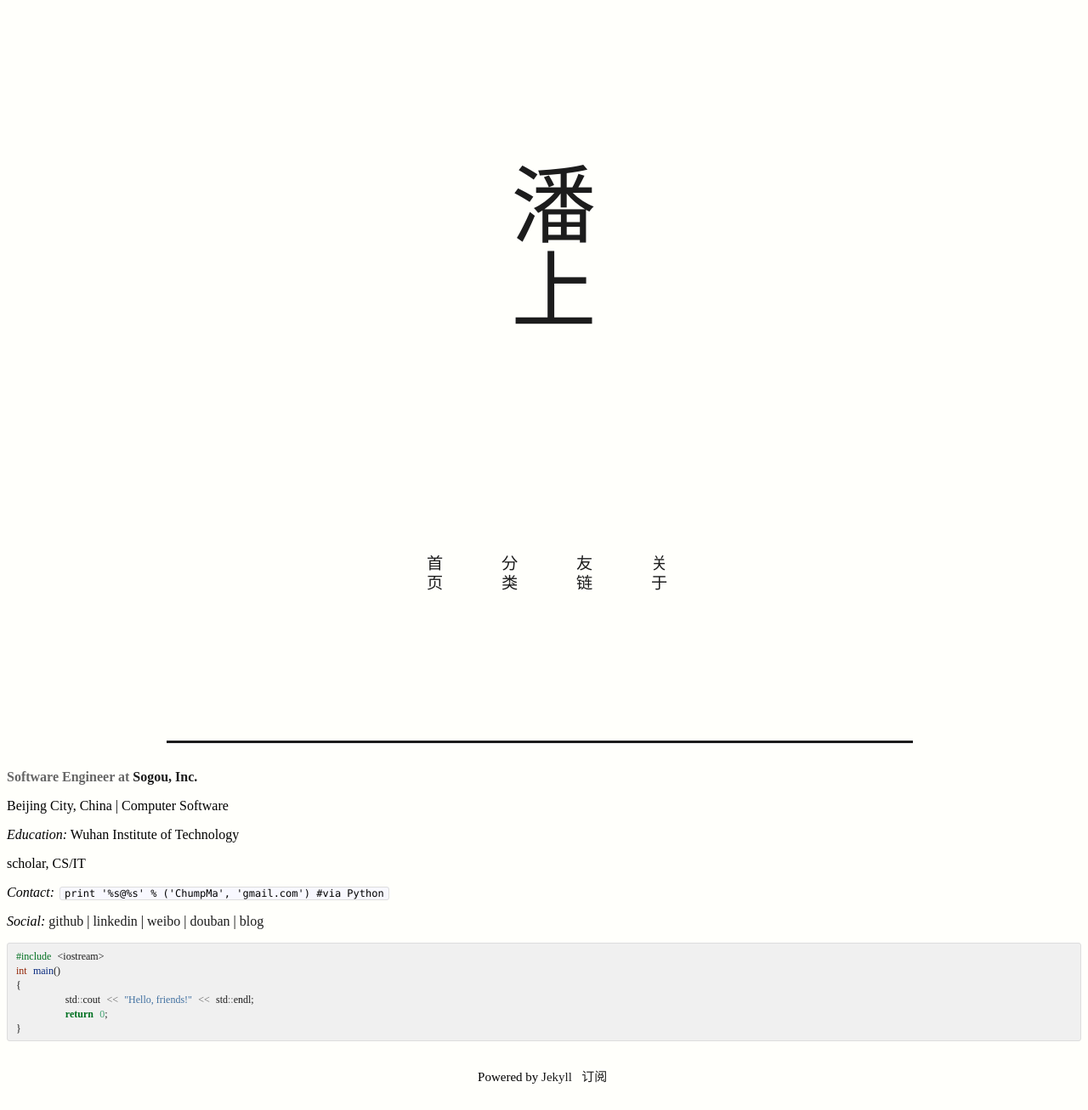
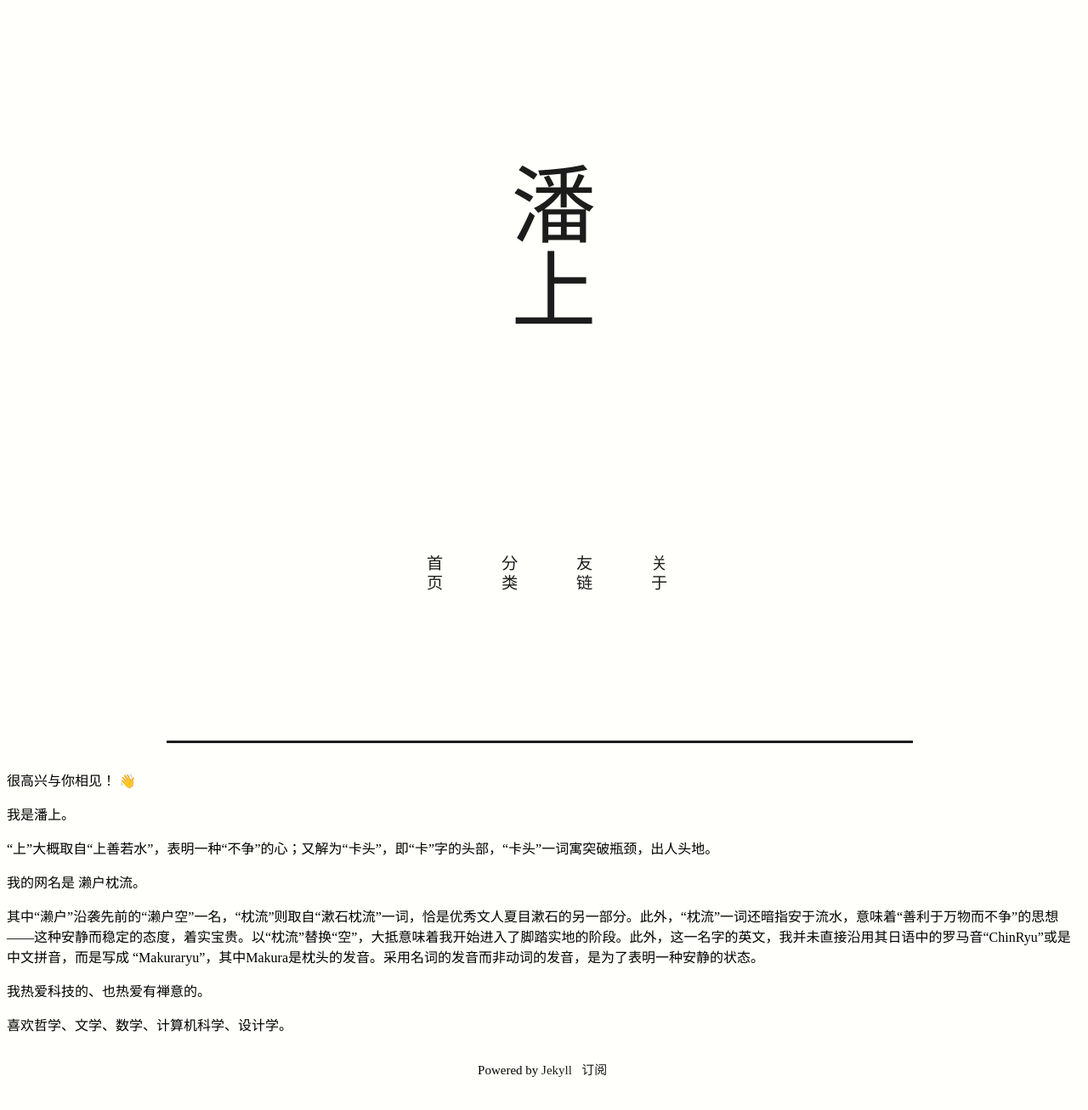
Before and after one commit to Makuraryu/Makuraryu.github.io, a Jekyll site: the page built from pages/about.md, in a window 1280 px wide. Shown: the whole page at 85% size. Built offline with Jekyll 4.4.1, drawn with Linux system fonts in a browser that asks for light colours; some web fonts are replaced.

Commit message:
Add files via upload

````diff
--- a/pages/about.md
+++ b/pages/about.md
@@ -1,28 +1,21 @@
 ---
 layout: page
 title: 潘上
-description: Zhuang Ma的个人简介。
-keywords: Zhuang Ma, 马壮
+description: 潘上的个人简介。
+keywords: 潘上
 permalink: /about/
 ---
 
-**Software Engineer at [Sogou, Inc.](http://www.sogou.com)**
+很高兴与你相见！ 👋
 
-Beijing City, China \| Computer Software
+我是潘上。
 
-*Education:* Wuhan Institute of Technology
+“上”大概取自“上善若水”，表明一种“不争”的心；又解为“卡头”，即“卡”字的头部，“卡头”一词寓突破瓶颈，出人头地。
 
-scholar, CS/IT
+我的网名是 濑户枕流。
 
-*Contact:* `print '%s@%s' % ('ChumpMa', 'gmail.com')  #via Python`
+其中“濑户”沿袭先前的“濑户空”一名，“枕流”则取自“漱石枕流”一词，恰是优秀文人夏目漱石的另一部分。此外，“枕流”一词还暗指安于流水，意味着“善利于万物而不争”的思想——这种安静而稳定的态度，着实宝贵。以“枕流”替换“空”，大抵意味着我开始进入了脚踏实地的阶段。此外，这一名字的英文，我并未直接沿用其日语中的罗马音“ChinRyu”或是中文拼音，而是写成 “Makuraryu”，其中Makura是枕头的发音。采用名词的发音而非动词的发音，是为了表明一种安静的状态。
 
-*Social:*  [github](http://github.com/mzlogin) \| [linkedin](http://www.linkedin.com/in/mazhuang) \| [weibo](http://weibo.com/mzlogin) \| [douban](http://www.douban.com/people/freedim/) \| [blog](http://mazhuang.org)
+我热爱科技的、也热爱有禅意的。
 
-```c++
-#include <iostream>
-int main()
-{
-	std::cout << "Hello, friends!" << std::endl;
-	return 0;
-}
-```
+喜欢哲学、文学、数学、计算机科学、设计学。
````
